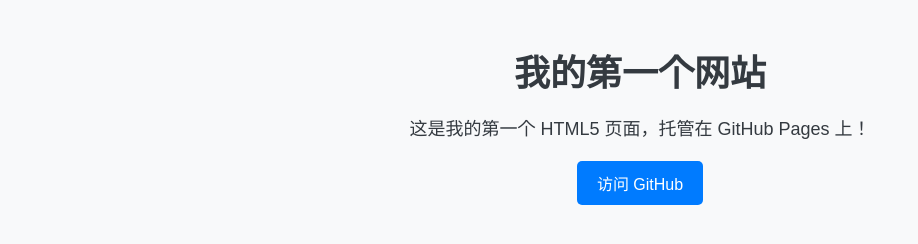
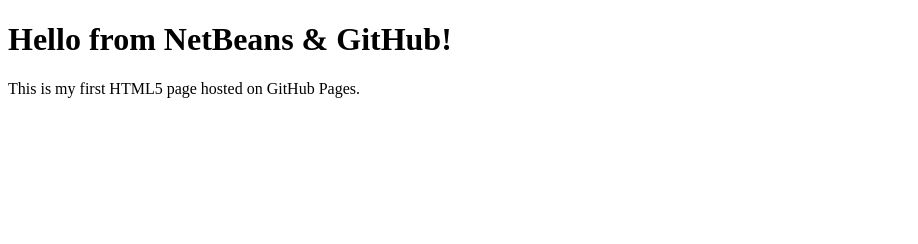
Before and after one commit to Ouqiyuan20070101/-Ouqiyuan-.github.iojohnsmith.github.io, a website: page HTML5Application/public_html/index.html in a window 1280 px wide. Shown: the whole page, without its empty margins (0-918 px from the left). Drawn offline with Linux system fonts and the light colour scheme.

Commit message:
添加index.html主页

```diff
--- a/HTML5Application/public_html/index.html
+++ b/HTML5Application/public_html/index.html
@@ -1,43 +1,12 @@
 <!DOCTYPE html>
-<html>
+<html lang="en">
 <head>
-    <title>我的第一个网站</title>
     <meta charset="UTF-8">
     <meta name="viewport" content="width=device-width, initial-scale=1.0">
-    <style>
-        body {
-            font-family: Arial, sans-serif;
-            margin: 0;
-            padding: 20px;
-            background-color: #f8f9fa;
-            color: #343a40;
-            text-align: center;
-        }
-        h1 {
-            font-size: 36px;
-            margin-bottom: 20px;
-        }
-        p {
-            font-size: 18px;
-            line-height: 1.5;
-        }
-        button {
-            padding: 10px 20px;
-            font-size: 16px;
-            background-color: #007bff;
-            color: white;
-            border: none;
-            border-radius: 5px;
-            cursor: pointer;
-        }
-        button:hover {
-            background-color: #0056b3;
-        }
-    </style>
+    <title>My First GitHub Page</title>
 </head>
 <body>
-    <h1>我的第一个网站</h1>
-    <p>这是我的第一个 HTML5 页面，托管在 GitHub Pages 上！</p >
-    <button onclick="window.location.href='https://www.github.com';">访问 GitHub</button>
+    <h1>Hello from NetBeans & GitHub!</h1>
+    <p>This is my first HTML5 page hosted on GitHub Pages.</p>
 </body>
 </html>
```
